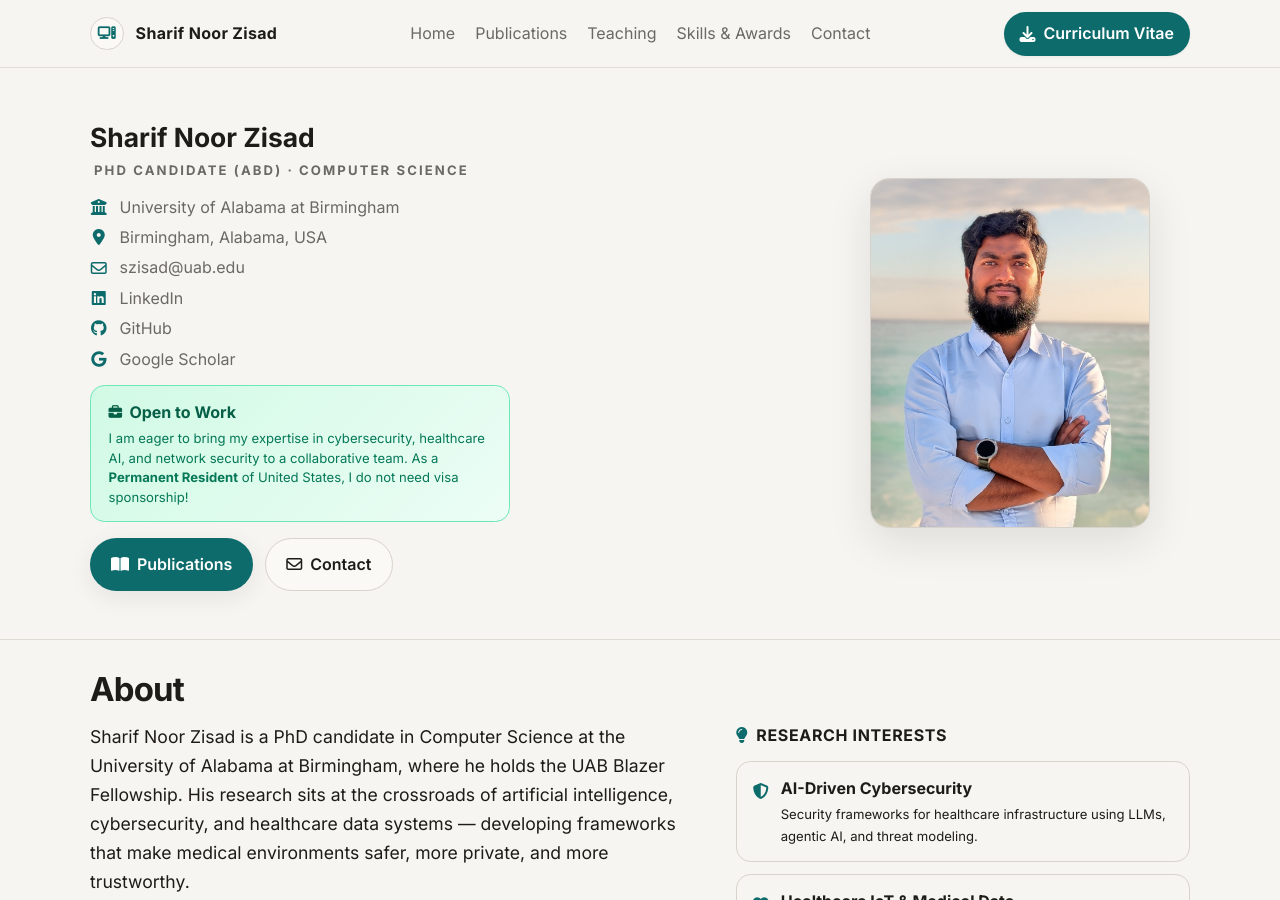
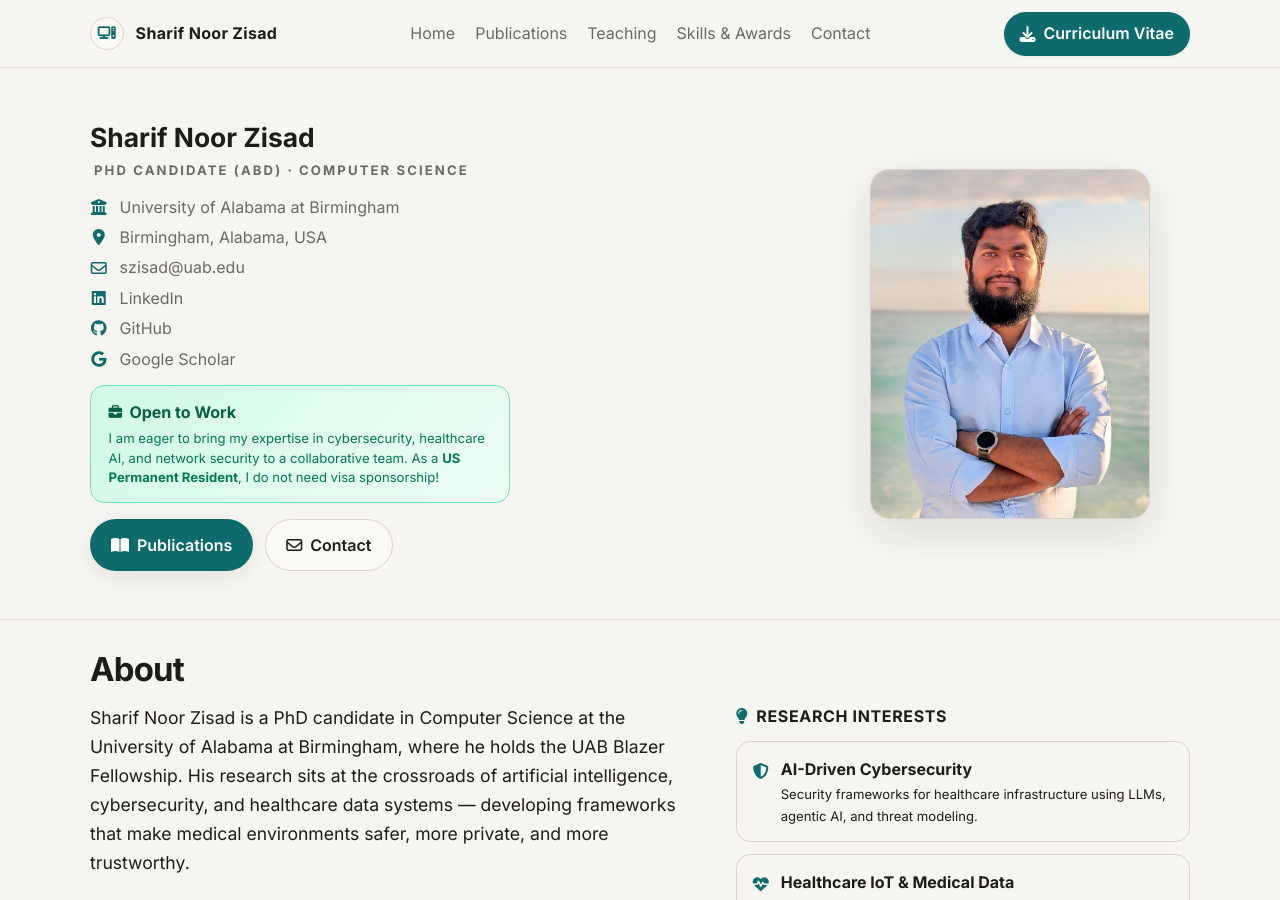
Before and after one commit to snzisad/snzisad.github.io, a Jekyll site: the page built from index.html, in a window 1280 px wide and 900 px high. Built offline with Jekyll 4.4.1, drawn with Linux system fonts in a browser that asks for light colours; some web fonts are replaced; comment, search, counter and statistics services are not loaded.

Commit message:
new hiring message

```diff
--- a/index.html
+++ b/index.html
@@ -58,7 +58,7 @@
         <div>
           <div class="otw-title"><i class="fa-solid fa-briefcase"></i> Open to Work</div>
           <div class="otw-desc">
-            I am eager to bring my expertise in cybersecurity, healthcare AI, and network security to a collaborative team. As a <b>Permanent Resident</b> of United States, I do not need visa sponsorship!
+            I am eager to bring my expertise in cybersecurity, healthcare AI, and network security to a collaborative team. As a <b>US Permanent Resident</b>, I do not need visa sponsorship!
             </div>
         </div>
       </div>
```
